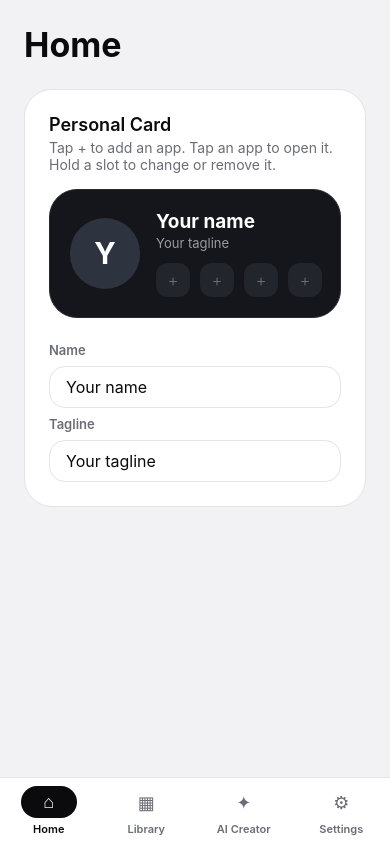
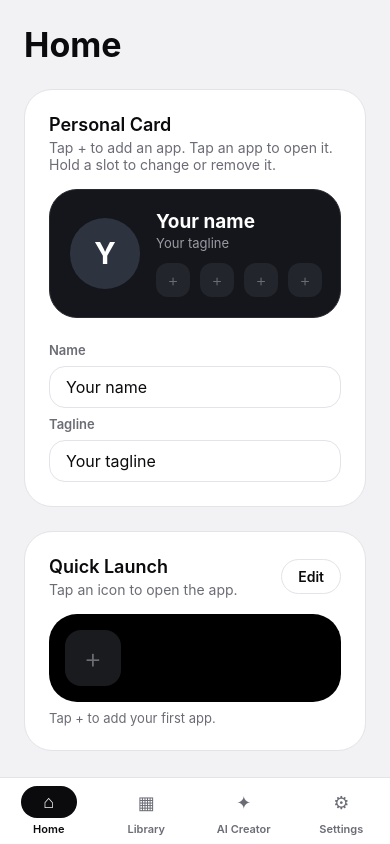
Before and after one commit to pankaj-791/personal-widget2, a React Native app: screen / in a window 390 px wide. Built offline with nearby package versions, Linux system fonts and the light colour scheme.

Commit message:
Update HomeScreen.tsx

```diff
--- a/src/screens/HomeScreen.tsx
+++ b/src/screens/HomeScreen.tsx
@@ -1,6 +1,7 @@
-import { ScrollView, StyleSheet, Text } from 'react-native';
+import { ScrollView, StyleSheet, Text, View } from 'react-native';
 import { spacing, useTheme } from '../theme/theme';
 import PersonalCardSection from '../widgets/PersonalCardSection';
+import QuickLaunchSection from '../widgets/QuickLaunchSection';
 
 export default function HomeScreen() {
   const t = useTheme();
@@ -12,6 +13,8 @@ export default function HomeScreen() {
     >
       <Text style={[styles.title, { color: t.text }]}>Home</Text>
       <PersonalCardSection />
+      <View style={styles.gap} />
+      <QuickLaunchSection />
     </ScrollView>
   );
 }
@@ -19,4 +22,5 @@ export default function HomeScreen() {
 const styles = StyleSheet.create({
   content: { padding: spacing.lg, paddingBottom: spacing.xl },
   title: { fontSize: 34, fontWeight: '700', marginBottom: spacing.lg },
+  gap: { height: spacing.lg },
 });
```
